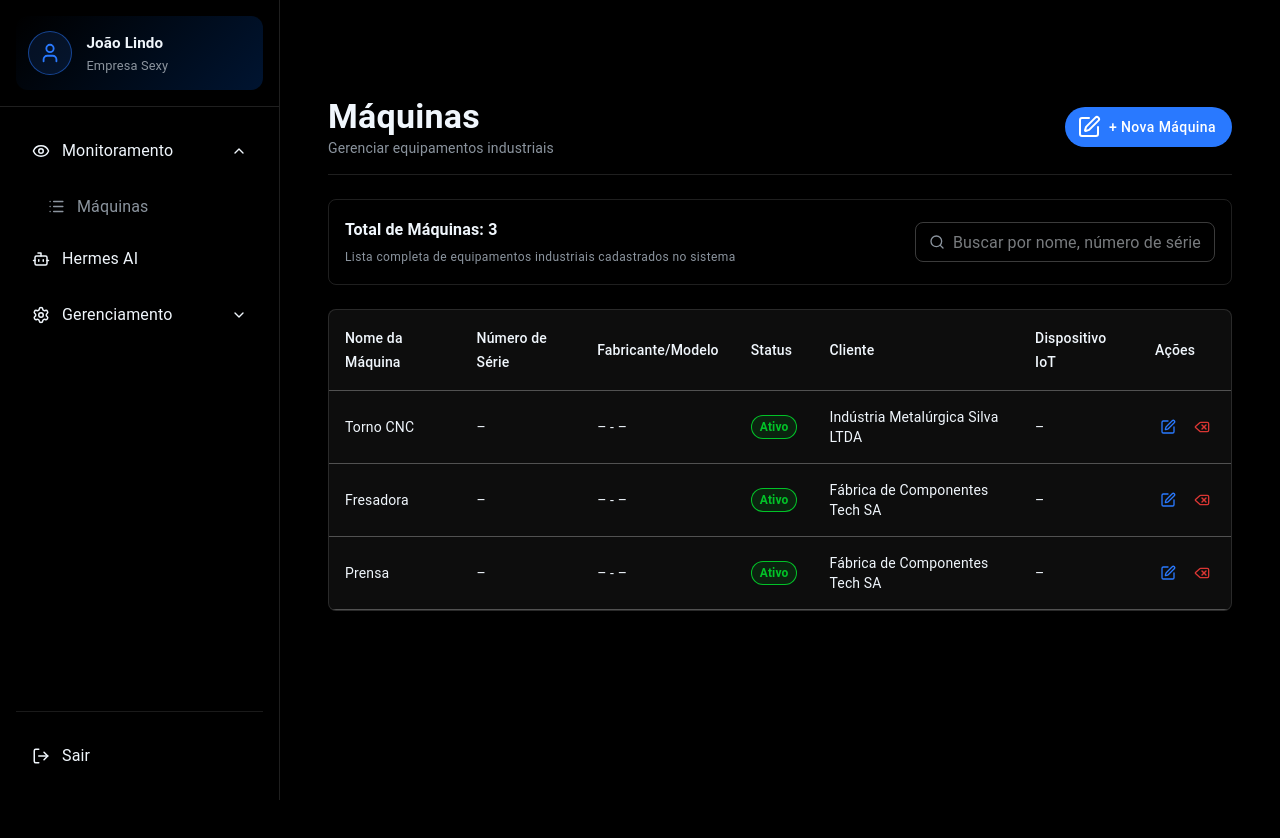
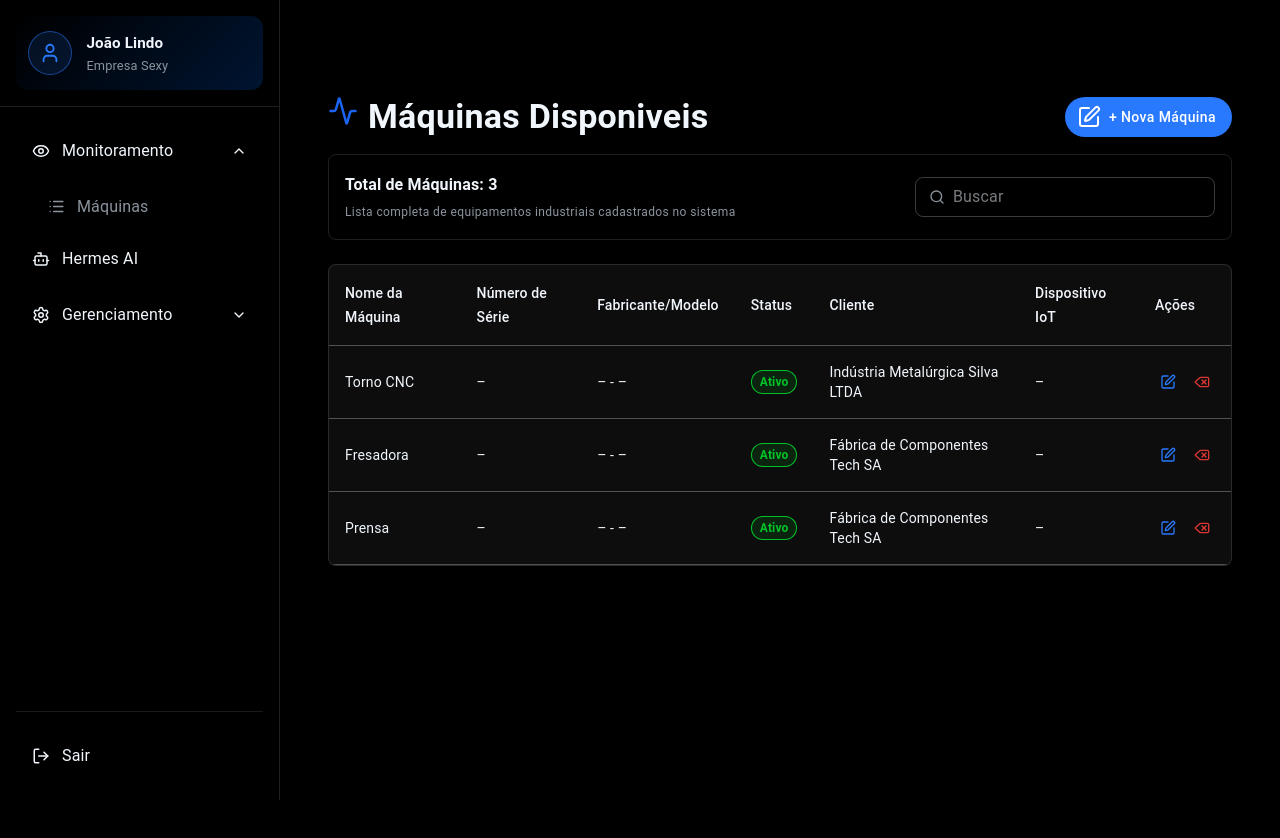
Before and after one commit to SENAISP-Unid601-Projetos/IoTurn, a React (Vite) app in the folder IoturnPage/: page /main/gerenciamento/maquinas in a window 1280 px wide. Shown: the top 838 px of the page. Built offline with nearby package versions, Linux system fonts and the light colour scheme; data requests are answered from the project's data file.

Commit message:
commitando

```diff
--- a/IoturnPage/src/pages/Gerenciamento/GerenciamentoMaquinas.jsx
+++ b/IoturnPage/src/pages/Gerenciamento/GerenciamentoMaquinas.jsx
@@ -1,4 +1,3 @@
-// src/pages/Gerenciamento/GerenciamentoMaquinas.jsx
 import React, { useState, useEffect } from "react";
 import {
   Box,
@@ -20,7 +19,7 @@ import { Search as SearchIcon, Edit, Delete, AlertCircle } from "lucide-react";
 import { alpha } from '@mui/material/styles';
 import theme from "../../theme";
 import { fetchAllMachineData } from "../../services/machineService";
-import { yellow } from "@mui/material/colors";
+import { Activity } from "lucide-react";
 
 const GerenciamentoMaquinas = () => {
   const [machines, setMachines] = useState([]);
@@ -97,17 +96,17 @@ const renderStatusChip = (metrics) => {
           display: "flex",
           justifyContent: "space-between",
           alignItems: "center",
-          mb: 3,
-          pb: 2,
-          borderBottom: `1px solid ${theme.palette.divider}`,
+          mb: 2,
         }}
       >
-        <Box>
+        <Box
+        sx={{
+          display: "flex",
+          gap: "10px"
+        }}>
+        <Activity color={theme.palette.primary.dark} size={30} />
           <Typography variant="h4" component="h1" fontWeight="bold">
-            Máquinas
-          </Typography>
-          <Typography variant="body2" color="text.secondary">
-            Gerenciar equipamentos industriais
+            Máquinas Disponiveis
           </Typography>
         </Box>
         <Button
@@ -124,10 +123,8 @@ const renderStatusChip = (metrics) => {
         </Button>
       </Box>
 
-      {/* ✅ TUDO ABAIXO SÓ APARECE SE NÃO HOUVER ERRO */}
       {!error && (
         <>
-          {/* Total e busca */}
           <Box
             sx={{
               display: "flex",
@@ -149,7 +146,7 @@ const renderStatusChip = (metrics) => {
               </Typography>
             </Box>
             <TextField
-              placeholder="Buscar por nome, número de série ou fabricante"
+              placeholder="Buscar"
               variant="outlined"
               size="small"
               value={searchTerm}
```
